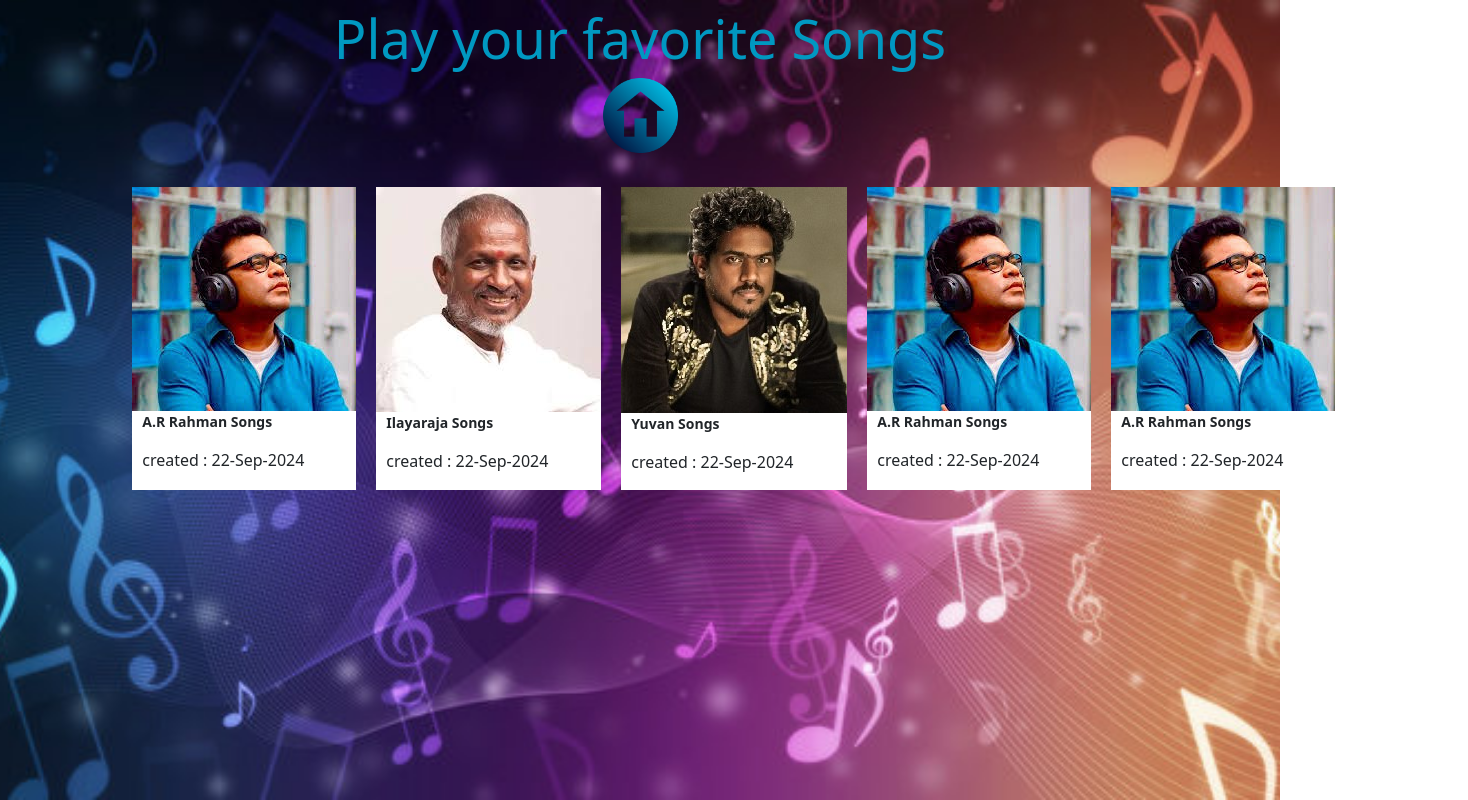
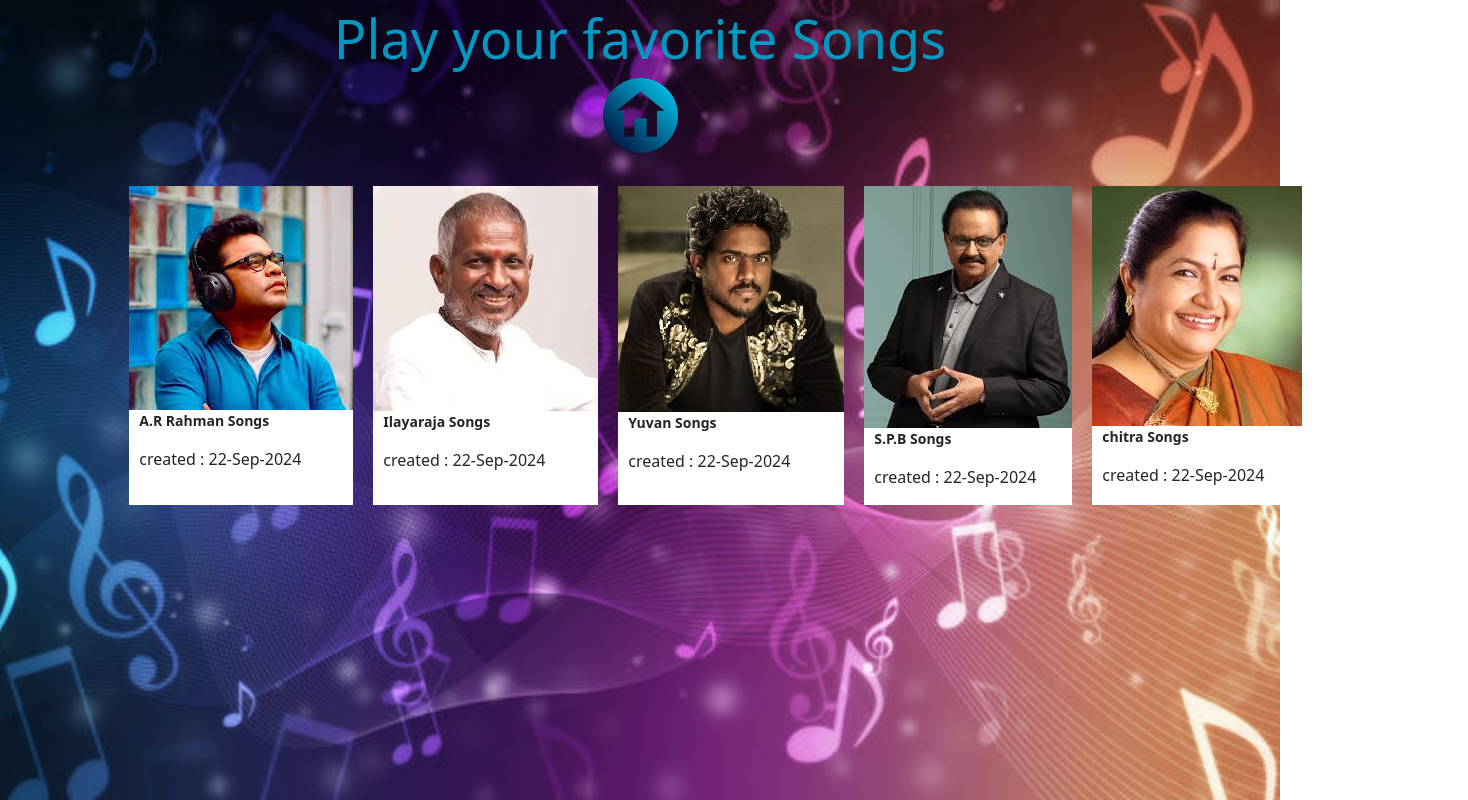
Before and after one commit to dhilip2021/book-and-music, a React (Create React App) app: page /music in a window 1280 px wide. Shown: the whole page, 1468 px wide, since content can reach past the window. Built offline with nearby package versions, Linux system fonts and the light colour scheme.

Commit message:
chnages are going

```diff
--- a/src/pages/Book/bookFlipPage.js
+++ b/src/pages/Book/bookFlipPage.js
@@ -95,10 +95,22 @@ const jsonBook1 = [
 const bookFlipPage = () => {
   return (
     <Grid2>
-      <Box textAlign={"center"} alignItems={"center"}>
-        <Box top={5} textAlign={"center"}>
+      <Box textAlign={"center"}  >
+      <Grid2 item md={9} xs={12} sm={12}>
+      <Box top={5} textAlign={"center"}>
           <div className="flex justify-center items-center h-screen bg-gray-100">
-            <HTMLFlipBook width={600} height={600} className="shadow-lg">
+            <HTMLFlipBook
+            width={450}
+            height={450}
+            size="stretch"
+            minWidth={300}
+            maxWidth={600}
+            minHeight={400}
+            maxHeight={800}
+            maxShadowOpacity={0.5}
+            showCover={true}
+            mobileScrollSupport={true}
+            className="shadow-lg">
 
 
 
@@ -113,9 +125,14 @@ const bookFlipPage = () => {
             </HTMLFlipBook>
           </div>
         </Box>
-        <Link to={"/book"}>
+    </Grid2>
+    <Grid2>
+    <Link to={"/book"}>
           <Button variant="contained">Back</Button>
         </Link>
+    </Grid2>
+
+
       </Box>
     </Grid2>
   );
--- a/src/pages/Music/musicList.js
+++ b/src/pages/Music/musicList.js
@@ -2,32 +2,39 @@ import React from "react";
 import AR from "../../assets/images/ar_rahman.jpg";
 import ILAI from "../../assets/images/ilayaraja.jpg";
 import YUVAN from "../../assets/images/yuvan.jpg";
+import SPB from "../../assets/images/spb.jpg";
+import CHITRA from "../../assets/images/chitra.jpg";
 import { Box, Grid2 } from "@mui/material";
 
 const musicListData = [
   {
+    id:1,
     name: "A.R Rahman Songs",
     img: AR,
     date: "22-Sep-2024",
   },
   {
+    id:2,
     name: "Ilayaraja Songs",
     img: ILAI,
     date: "22-Sep-2024",
   },
   {
+    id:3,
     name: "Yuvan Songs",
     img: YUVAN,
     date: "22-Sep-2024",
   },
   {
-    name: "A.R Rahman Songs",
-    img: AR,
+    id:4,
+    name: "S.P.B Songs",
+    img: SPB,
     date: "22-Sep-2024",
   },
   {
-    name: "A.R Rahman Songs",
-    img: AR,
+    id:5,
+    name: "chitra Songs",
+    img: CHITRA,
     date: "22-Sep-2024",
   },
 ];
```
Also changed, not shown: src/assets/images/chitra.jpg (added), src/assets/images/spb.jpg (added).
